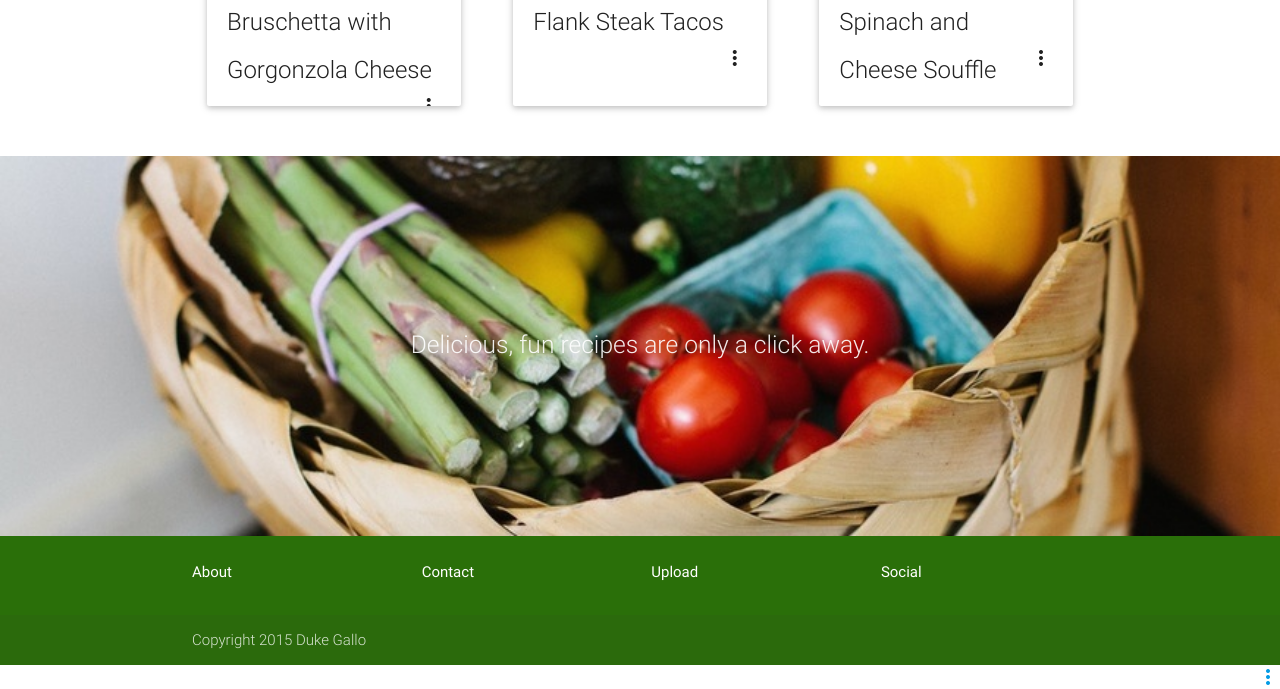
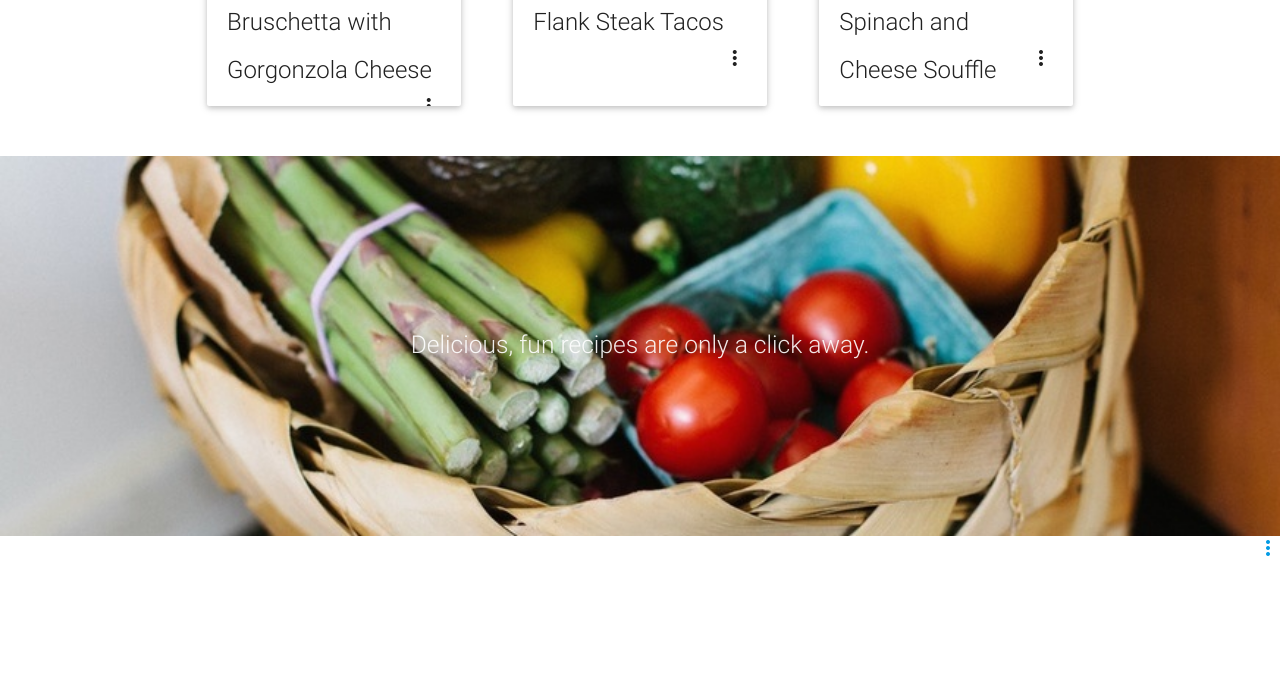
Before and after one commit to DukeGallo/PantryParty, a website: page index.html in a window 1280 px wide. Shown: the part 1759-2448 px from the top of the page. After the commit the page ends 2319 px from the top, so only its background shows below. Drawn offline with nearby package versions, Linux system fonts and the light colour scheme.

Commit message:
Removed footer

```diff
--- a/index.html
+++ b/index.html
@@ -262,31 +262,6 @@
         </div>
         <div class="parallax"><img src="./images/grocerybasket.jpeg" alt="Unsplashed background img 3"></div>
       </div>
-      <footer class="page-footer teal">
-        <div class="container">
-          <div class="row">
-            <div class="col l3 s12">
-              <h6 class="white-text">About</h6>
-              <p class="grey-text text-lighten-4"></p>
-            </div>
-            <div class="col l3 s12">
-              <h6 class="white-text">Contact</h6>
-            </div>
-            <div class="col l3 s12">
-              <h6 class="white-text">Upload</h6>
-            </div>
-            <div class="col l3 s12">
-              <h6 class="white-text">Social</h6>
-            </div>
-          </div>
-        </div>
-      </div>
-      <div class="footer-copyright">
-        <div class="container">
-          Copyright 2015 Duke Gallo
-        </div>
-      </div>
-    </footer>
     <a class=" modal-trigger" href="#modal1"><i class="material-icons right">more_vert</i></a>
       <div id="modal1" class="modal">
         <div class="modal-content">
```
